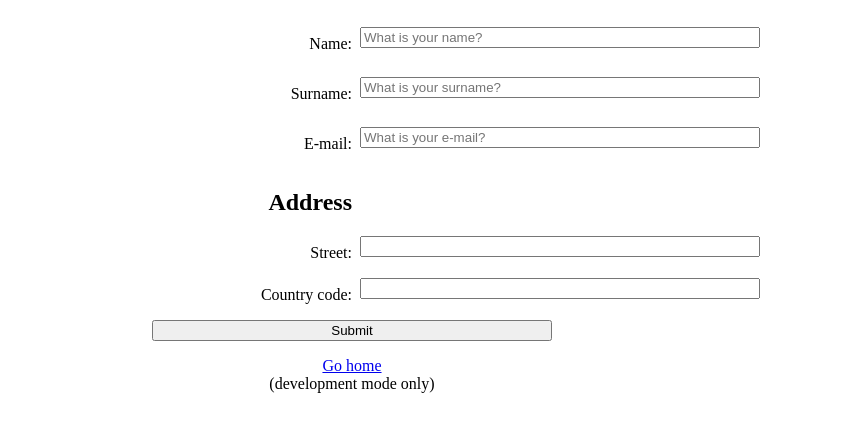
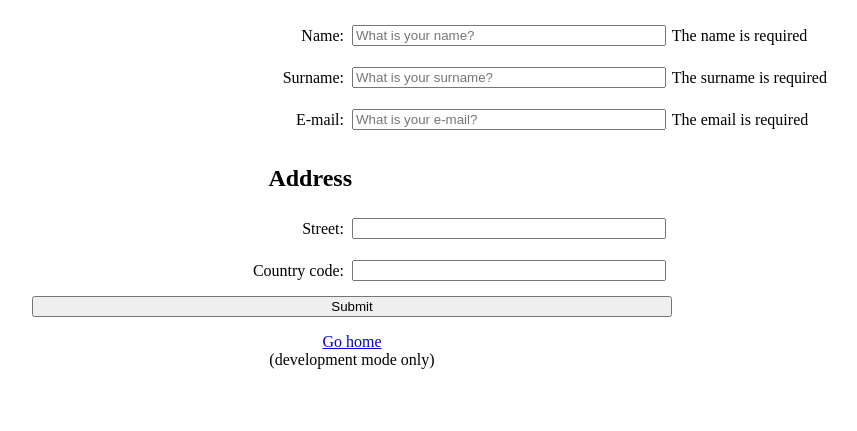
Before and after one commit to rawskys/dynamic-wizard, a plain HTML site: page index.html in a window 1280 px wide. Shown: the part 61-492 px from the top of the page, without its empty margins (288-1145 px from the left). Drawn offline with nearby package versions, Linux system fonts and the light colour scheme.

Commit message:
Add custom error messages

```diff
--- a/dynamicWizardPage.html
+++ b/dynamicWizardPage.html
@@ -1,4 +1,3 @@
-<!DOCTYPE html>
 <div class="dynamicWizardPage">
 	<h1>{{page.title}}</h1>
 	<div ng-if="page.mainFormPreviewed">
--- a/labeledInput.html
+++ b/labeledInput.html
@@ -1,6 +1,14 @@
 <div class="labeledInput">
 	<div class="label"><label for="{{name}}">{{input.label}}:</label></div>
 	<div class="input">
-		<input id="{{name}}" type="{{input.type}}" placeholder="{{input.placeholder}}" ng-model="input.value" />
+		<input
+			id="{{name}}"
+			type="{{input.type}}"
+			placeholder="{{input.placeholder}}"
+			ng-model="input.value"
+			ng-required="input.required" />
+		<div class="error">
+			{{input.error}}
+		</div>
 	</div>
 </div>
--- a/main.css
+++ b/main.css
@@ -18,9 +18,6 @@ h2 {
 	width: 50%;
 }
 
-h2 span {
-}
-
 .label {
 	display: flex;
 	justify-content: flex-end;
@@ -32,7 +29,9 @@ label {
 }
 
 .input {
-	width: 50%
+	width: 50%;
+	display: flex;
+	align-items: center;
 }
 
 .inputPreview {
@@ -49,12 +48,23 @@ form {
 }
 
 .labeledInput {
-	width: 100%;
-	margin: 0.5em;
+	width: 98%;
+	margin: 0 1%;
+	margin-bottom: 0.5em;
 	display: flex;
 	flex-direction: row
 }
 
 input {
-	width: 400
+	width: 50%
 }
+
+.error {
+	display: none;
+}
+
+input.ng-invalid + .error {
+	display: block;
+	width: 49%;
+	margin-left: 1%;
+}
```
